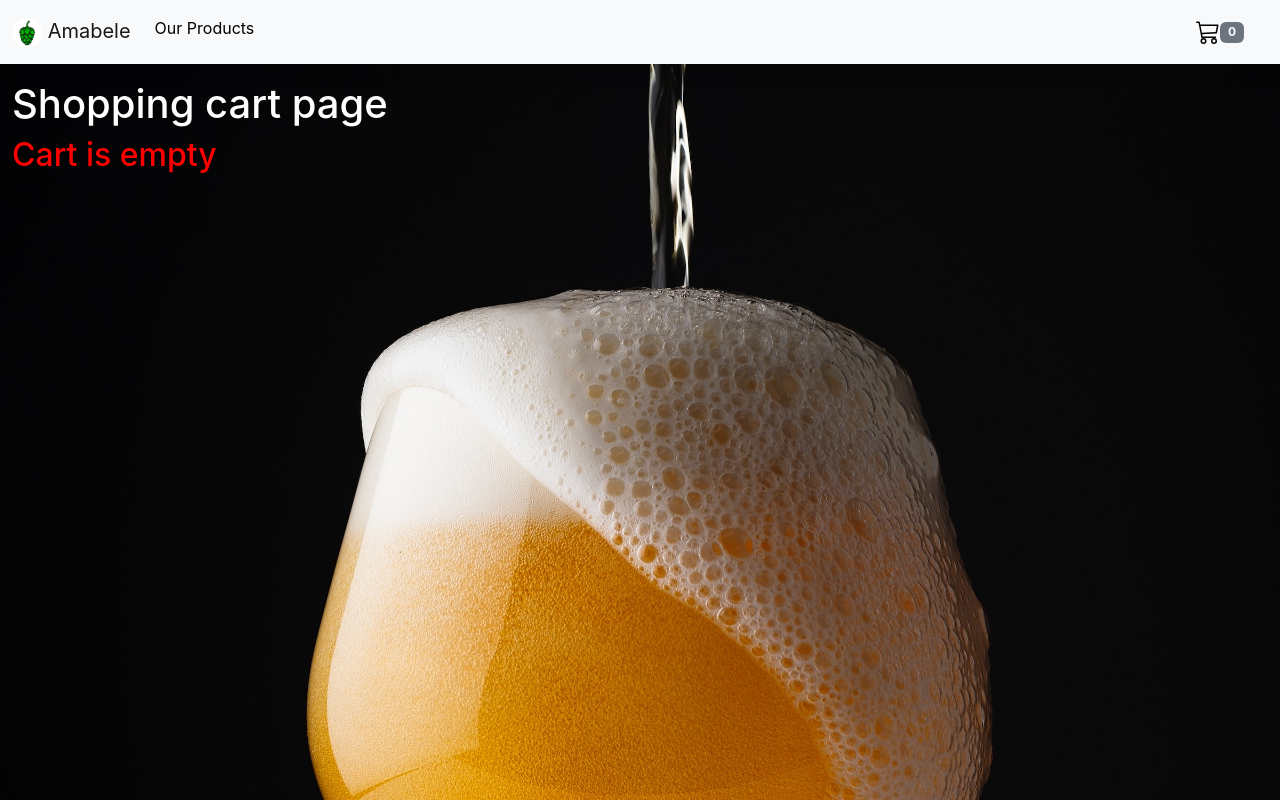
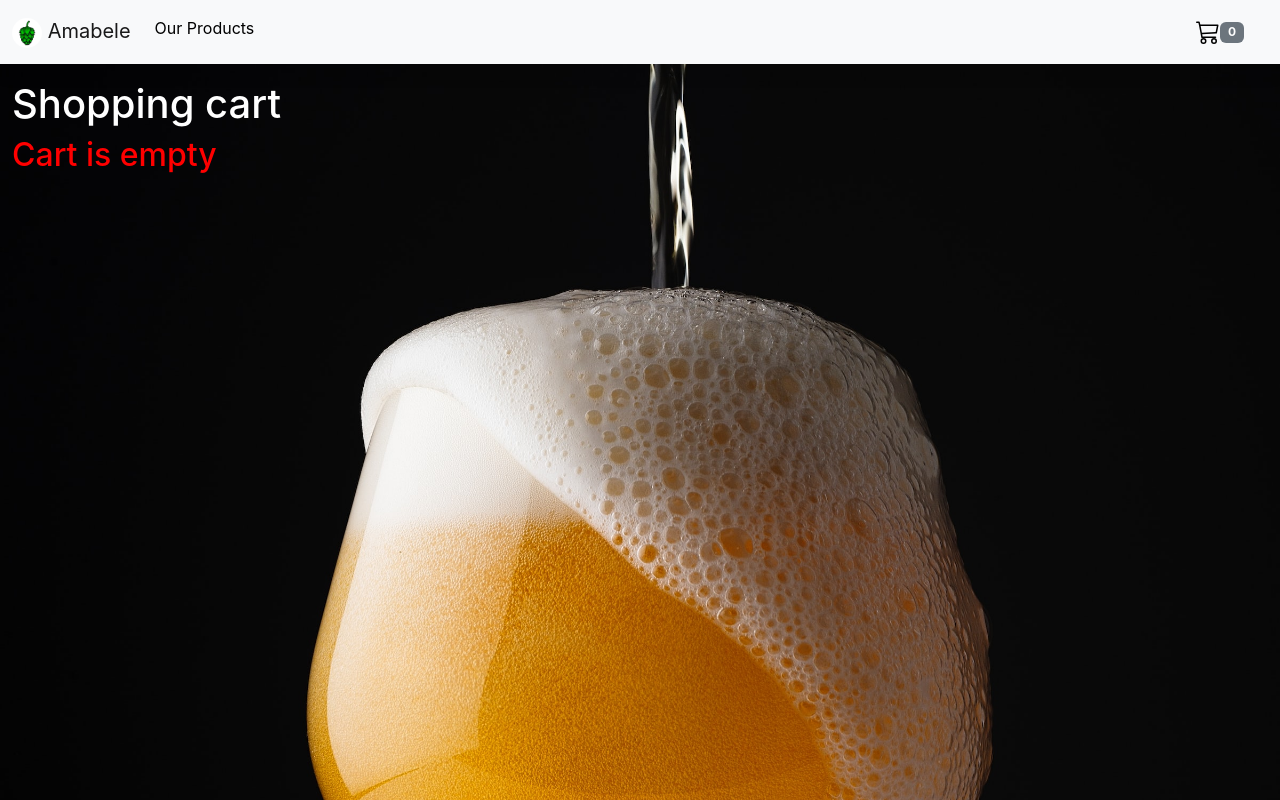
Before and after one commit to AsandahDevs/Amabele, a React (Create React App) app: page /shoppingcart in a window 1280 px wide. Built offline with nearby package versions, Linux system fonts and the light colour scheme.

Commit message:
Adjust text for h1 element. Adjust color for 'cart total' text.

```diff
--- a/src/pages/ShoppingCart.js
+++ b/src/pages/ShoppingCart.js
@@ -14,7 +14,7 @@ const ShoppingCart = () => {
   } = useCart();
   return (
     <Container fluid>
-      <h1>Shopping cart page</h1>
+      <h1>Shopping cart</h1>
       {isEmpty ? (
         <h2 style={{ color: "red" }}>Cart is empty</h2>
       ) : (
@@ -70,7 +70,7 @@ const ShoppingCart = () => {
           </div>
           <h3
             style={{
-              color: "GrayText",
+              color: "white",
               fontSize: "1.5rem",
             }}
           >
```
